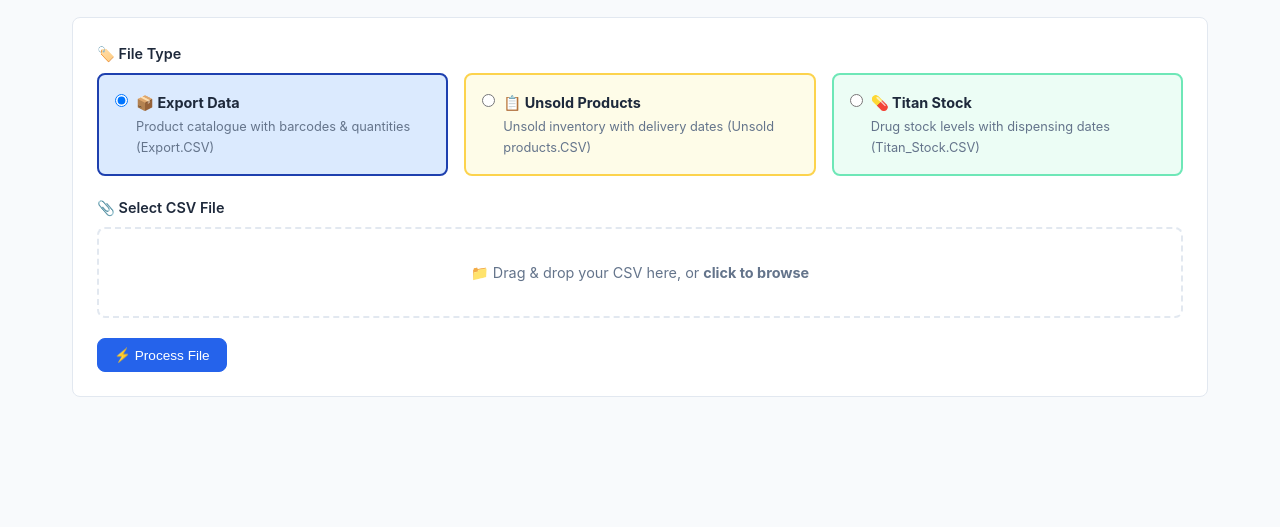
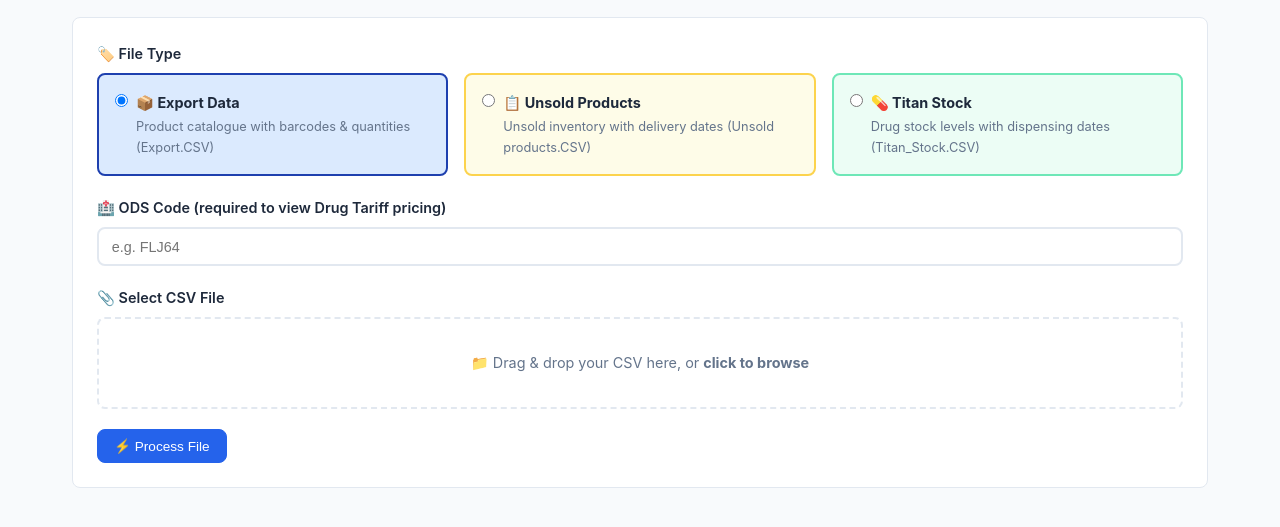
Before and after one commit to vibecoding2025/meditech, a Flask app: page / in a window 1280 px wide. Shown: the part 163-690 px from the top of the page. Run offline with Flask 3, Linux system fonts and the light colour scheme.

Commit message:
Add ODS code requirement before processing, track in usage stats
Users must enter their pharmacy ODS code on the upload page.
ODS code shown on results page and tracked in /admin/stats
with per-pharmacy upload counts.

Co-Authored-By: Claude Opus 4.6 (1M context) <noreply@anthropic.com>

```diff
--- a/app.py
+++ b/app.py
@@ -58,6 +58,7 @@ def index():
 def upload():
     file = request.files.get("csvfile")
     file_type = request.form.get("file_type", "")
+    ods_code = request.form.get("ods_code", "").strip().upper()
 
     if not file or not file.filename:
         flash("Please select a file to upload.", "error")
@@ -66,6 +67,12 @@ def upload():
     if file_type not in ("export", "unsold", "titan_stock"):
         flash("Please select a file type.", "error")
         return redirect(url_for("index"))
+
+    if not ods_code:
+        flash("Please enter your ODS code.", "error")
+        return redirect(url_for("index"))
+
+    session["ods_code"] = ods_code
 
     # Save uploaded file temporarily
     filename = file.filename
@@ -131,6 +138,9 @@ def upload():
         usage["total_uploads"] += 1
         usage["by_type"][file_type] = usage["by_type"].get(file_type, 0) + 1
         usage["last_upload"] = datetime.now().strftime("%Y-%m-%d %H:%M:%S")
+        if "ods_codes" not in usage:
+            usage["ods_codes"] = {}
+        usage["ods_codes"][ods_code] = usage["ods_codes"].get(ods_code, 0) + 1
         _save_usage(usage)
 
         # Store results in memory with a unique token
@@ -178,6 +188,7 @@ def results():
         stats=stats,
         headers=headers,
         rows=rows,
+        ods_code=session.get("ods_code", ""),
     )
 
 
@@ -232,20 +243,36 @@ def download_missing_ean():
 @app.route("/admin/stats")
 def admin_stats():
     usage = _load_usage()
+    ods_codes = usage.get("ods_codes", {})
+    ods_rows = "".join(
+        f'<tr><td style="padding:0.4rem 0.8rem;border-bottom:1px solid #e2e8f0"><strong>{code}</strong></td>'
+        f'<td style="padding:0.4rem 0.8rem;border-bottom:1px solid #e2e8f0;text-align:right">{count}</td></tr>'
+        for code, count in sorted(ods_codes.items(), key=lambda x: -x[1])
+    )
     return f"""<!DOCTYPE html>
 <html><head><title>Usage Stats</title>
 <style>
-body {{ font-family: -apple-system, sans-serif; max-width: 500px; margin: 4rem auto; padding: 1rem; }}
-h1 {{ color: #2563eb; }} .stat {{ padding: 1rem; margin: 0.5rem 0; background: #f8fafc; border-radius: 8px; border: 1px solid #e2e8f0; }}
+body {{ font-family: -apple-system, sans-serif; max-width: 600px; margin: 4rem auto; padding: 1rem; }}
+h1 {{ color: #2563eb; }} h2 {{ color: #1e293b; margin-top: 2rem; }}
+.stat {{ padding: 1rem; margin: 0.5rem 0; background: #f8fafc; border-radius: 8px; border: 1px solid #e2e8f0; }}
 .stat strong {{ font-size: 1.5rem; color: #1e293b; }} .label {{ color: #64748b; font-size: 0.85rem; }}
+table {{ width: 100%; border-collapse: collapse; margin-top: 0.5rem; }}
+th {{ background: #eef2ff; color: #1e40af; padding: 0.5rem 0.8rem; text-align: left; border-bottom: 2px solid #818cf8; }}
 </style></head><body>
 <h1>📊 Meditech Stock Bot — Usage Stats</h1>
-<div class="stat"><strong>{usage.get('total_visits', 0)}</strong><br><span class="label">Total Page Visits</span></div>
-<div class="stat"><strong>{usage.get('total_uploads', 0)}</strong><br><span class="label">Total Files Uploaded</span></div>
-<div class="stat"><strong>{usage.get('by_type', {}).get('export', 0)}</strong><br><span class="label">Export Files</span></div>
-<div class="stat"><strong>{usage.get('by_type', {}).get('unsold', 0)}</strong><br><span class="label">Unsold Files</span></div>
-<div class="stat"><strong>{usage.get('by_type', {}).get('titan_stock', 0)}</strong><br><span class="label">Titan Stock Files</span></div>
-<div class="stat"><strong>{usage.get('last_upload', 'Never')}</strong><br><span class="label">Last Upload</span></div>
+<div class="stat"><strong>{usage.get('total_visits', 0)}</strong><br><span class="label">👁️ Total Page Visits</span></div>
+<div class="stat"><strong>{usage.get('total_uploads', 0)}</strong><br><span class="label">📤 Total Files Uploaded</span></div>
+<div class="stat"><strong>{usage.get('by_type', {{}}).get('export', 0)}</strong><br><span class="label">📦 Export Files</span></div>
+<div class="stat"><strong>{usage.get('by_type', {{}}).get('unsold', 0)}</strong><br><span class="label">📋 Unsold Files</span></div>
+<div class="stat"><strong>{usage.get('by_type', {{}}).get('titan_stock', 0)}</strong><br><span class="label">💊 Titan Stock Files</span></div>
+<div class="stat"><strong>{usage.get('last_upload', 'Never')}</strong><br><span class="label">🕐 Last Upload</span></div>
+<div class="stat"><strong>{len(ods_codes)}</strong><br><span class="label">🏥 Unique Pharmacies (ODS Codes)</span></div>
+
+<h2>🏥 ODS Code Breakdown</h2>
+<table>
+<thead><tr><th>ODS Code</th><th style="text-align:right">Uploads</th></tr></thead>
+<tbody>{ods_rows if ods_rows else '<tr><td colspan="2" style="padding:0.8rem;color:#64748b">No uploads yet</td></tr>'}</tbody>
+</table>
 </body></html>"""
 
 
--- a/templates/index.html
+++ b/templates/index.html
@@ -31,6 +31,13 @@
                 </div>
             </label>
         </div>
+    </div>
+
+    <div class="form-group">
+        <label for="ods_code">🏥 ODS Code (required to view Drug Tariff pricing)</label>
+        <input type="text" name="ods_code" id="ods_code" placeholder="e.g. FLJ64" required
+               style="width: 100%; padding: 0.6rem 0.8rem; border: 2px solid var(--border); border-radius: var(--radius); font-size: 0.9rem;"
+               maxlength="10" pattern="[A-Za-z0-9]+" title="Enter your pharmacy ODS code (letters and numbers only)">
     </div>
 
     <div class="form-group">
--- a/templates/results.html
+++ b/templates/results.html
@@ -10,6 +10,7 @@
         <p class="subtitle">
             <span class="badge badge-{{ file_type }}">{{ file_type | title }}</span>
             📄 {{ filename }}
+            {% if ods_code %}<span class="badge" style="background: #dbeafe; color: #1e40af; margin-left: 0.5rem;">🏥 {{ ods_code }}</span>{% endif %}
         </p>
     </div>
     <a href="{{ url_for('index') }}" class="btn btn-primary">🔄 Process Another File</a>
```
